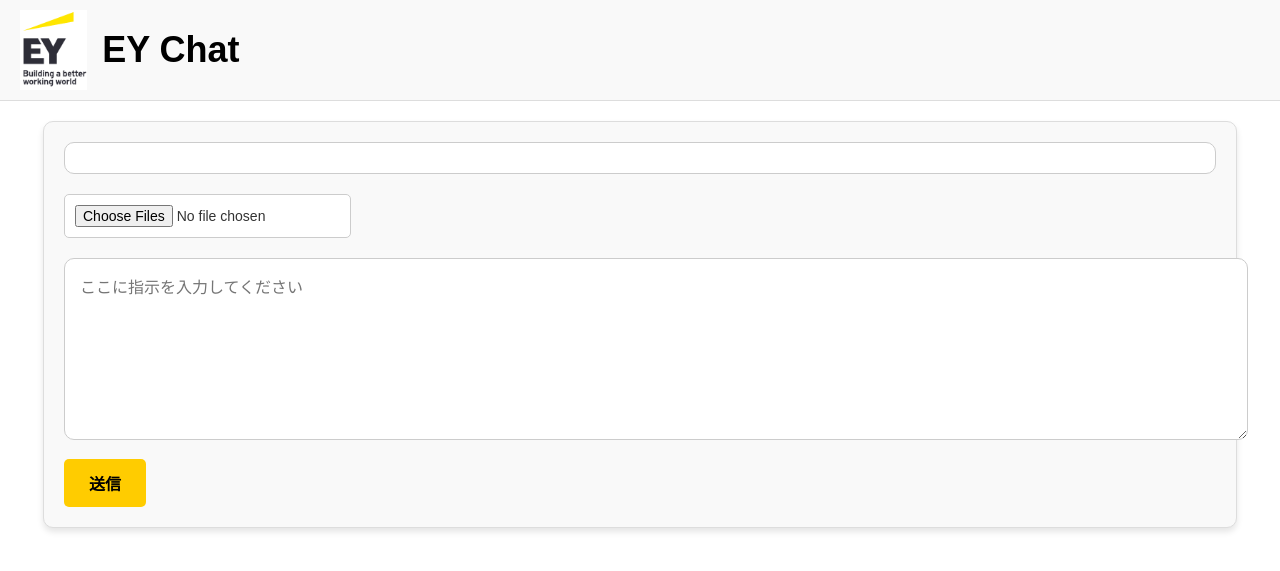
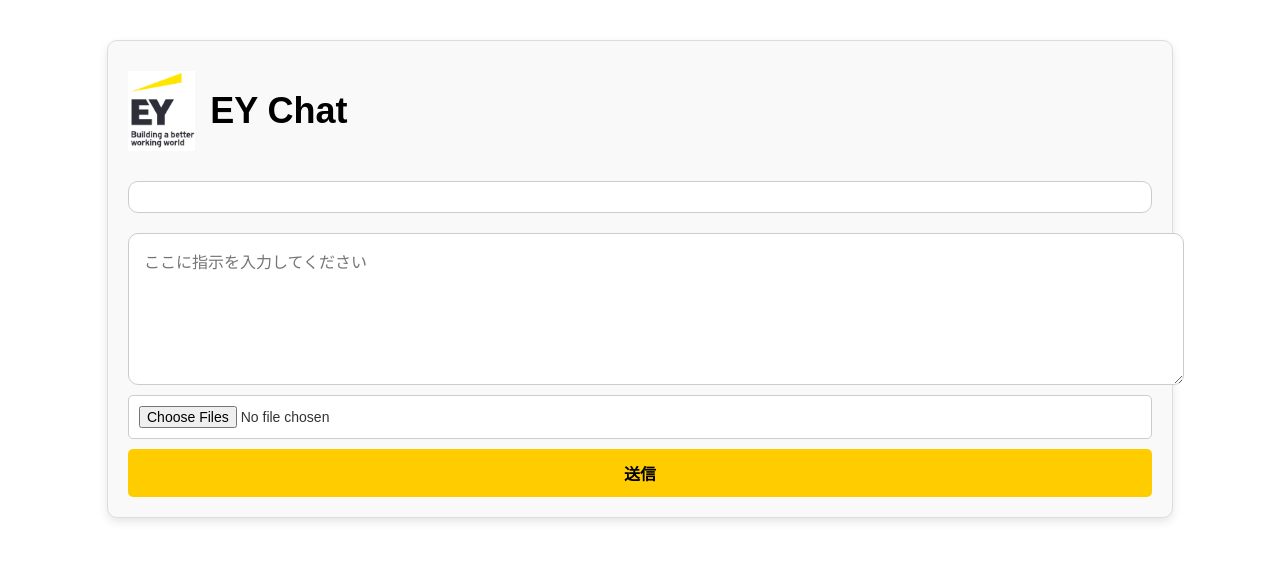
Before and after one commit to NaokiHiramatsu/Open-AI-test, a Flask app: page / in a window 1280 px wide. Shown: the top 571 px of the page. Run offline with Flask 2, Linux system fonts and the light colour scheme.

Commit message:
Update index.html

```diff
--- a/templates/index.html
+++ b/templates/index.html
@@ -10,37 +10,36 @@
             margin: 0;
             padding: 0;
             background: #ffffff; /* 背景は白 */
-            color: #333; /* テキストは濃いグレー */
+            color: #333;
+        }
+        .container {
+            max-width: 80%; /* キャンバスの幅 */
+            margin: 40px auto;
+            padding: 20px;
+            background: #f9f9f9; /* 明るい背景色 */
+            border-radius: 10px;
+            box-shadow: 0 4px 10px rgba(0, 0, 0, 0.1);
+            border: 1px solid #ddd;
         }
         .header {
             display: flex;
             align-items: center;
-            padding: 10px 20px;
-            background-color: #f9f9f9;
-            border-bottom: 1px solid #ddd;
+            padding: 10px 0;
+            margin-bottom: 20px;
         }
         .header img {
-            height: 80px; /* ロゴのサイズ */
+            height: 80px;
             margin-right: 15px;
         }
         .header h1 {
             font-size: 36px;
-            color: #000; /* 黒字 */
+            color: #000;
             margin: 0;
-        }
-        .chat-container {
-            max-width: 90%;
-            margin: 20px auto;
-            padding: 20px;
-            background-color: #f9f9f9; /* 明るい背景色 */
-            border-radius: 10px;
-            box-shadow: 0 4px 6px rgba(0, 0, 0, 0.1);
-            border: 1px solid #ddd;
         }
         .chat-log {
             border: 1px solid #ccc;
             padding: 15px;
-            max-height: 400px; /* 固定の高さ */
+            max-height: 500px; /* 高さを広げる */
             overflow-y: auto; /* スクロール可能 */
             margin-bottom: 20px;
             background-color: #fff; /* 白背景 */
@@ -48,7 +47,7 @@
         }
         .user-message {
             background-color: #fff9d6; /* 薄い黄色 */
-            padding: 15px;
+            padding: 10px;
             border-radius: 10px;
             margin: 10px 0;
             white-space: pre-wrap;
@@ -59,27 +58,27 @@
         }
         .assistant-message {
             background-color: #f2f2f2; /* 薄い灰色 */
-            padding: 15px;
+            padding: 10px;
             border-radius: 10px;
             margin: 10px 0;
             white-space: pre-wrap;
             font-size: 14px;
             line-height: 1.6;
-            color: #000; /* フォント黒 */
+            color: #000;
         }
         form {
-            margin-top: 20px;
+            display: flex;
+            flex-direction: column;
+            gap: 10px;
         }
         textarea {
             width: 100%;
-            height: 150px;
+            height: 120px;
             padding: 15px;
             font-size: 16px;
-            margin-bottom: 15px;
+            border: 1px solid #ccc;
             border-radius: 10px;
-            border: 1px solid #ccc;
             background-color: #fff;
-            color: #333;
             outline: none;
             transition: all 0.3s ease-in-out;
         }
@@ -88,13 +87,11 @@
             box-shadow: 0 0 5px rgba(255, 204, 0, 0.5);
         }
         input[type="file"] {
-            margin-bottom: 10px;
             padding: 10px;
             font-size: 14px;
             border: 1px solid #ccc;
             border-radius: 5px;
             background-color: #fff;
-            color: #333;
             cursor: pointer;
         }
         input[type="file"]:hover {
@@ -104,42 +101,27 @@
             padding: 12px 25px;
             font-size: 16px;
             font-weight: bold;
-            color: #000; /* フォント黒 */
-            background-color: #ffcc00; /* 黄色背景 */
+            color: #000;
+            background-color: #ffcc00;
             border: none;
             border-radius: 5px;
             cursor: pointer;
             transition: background-color 0.3s ease-in-out;
         }
         input[type="submit"]:hover {
-            background-color: #e6b800; /* ホバー時の色 */
-        }
-        .file-upload-info {
-            margin-top: 10px;
-            font-size: 14px;
-            color: #555;
-        }
-        .chat-log::-webkit-scrollbar {
-            width: 8px;
-        }
-        .chat-log::-webkit-scrollbar-thumb {
-            background-color: #ffcc00;
-            border-radius: 5px;
-        }
-        .chat-log::-webkit-scrollbar-track {
-            background: #f1f1f1;
+            background-color: #e6b800;
         }
     </style>
 </head>
 <body>
-    <!-- ヘッダーにロゴを追加 -->
-    <div class="header">
-        <img src="{{ url_for('static', filename='images/EYlogo.png') }}" alt="ロゴ">
-        <h1>EY Chat</h1>
-    </div>
+    <div class="container">
+        <!-- ヘッダー -->
+        <div class="header">
+            <img src="{{ url_for('static', filename='images/EYlogo.png') }}" alt="ロゴ">
+            <h1>EY Chat</h1>
+        </div>
 
-    <div class="chat-container">
-        <!-- チャット履歴を表示 -->
+        <!-- チャットログ -->
         <div class="chat-log">
             {% if chat_history %}
                 {% for entry in chat_history %}
@@ -151,25 +133,10 @@
 
         <!-- 入力フォーム -->
         <form action="/process_files_and_prompt" method="post" enctype="multipart/form-data">
+            <textarea id="prompt" name="prompt" placeholder="ここに指示を入力してください"></textarea>
             <input type="file" name="files" id="files" multiple>
-            <div class="file-upload-info" id="file-upload-info"></div>
-            <textarea id="prompt" name="prompt" placeholder="ここに指示を入力してください"></textarea>
             <input type="submit" value="送信">
         </form>
     </div>
-
-    <script>
-        const fileInput = document.getElementById('files');
-        const fileUploadInfo = document.getElementById('file-upload-info');
-
-        fileInput.addEventListener('change', function() {
-            const files = fileInput.files;
-            let fileInfo = '選択されたファイル: ';
-            for (let i = 0; i < files.length; i++) {
-                fileInfo += `<br>ファイル名: ${files[i].name}, ファイル形式: ${files[i].type}`;
-            }
-            fileUploadInfo.innerHTML = fileInfo ? fileInfo : '選択されたファイルがありません';
-        });
-    </script>
 </body>
 </html>
```
